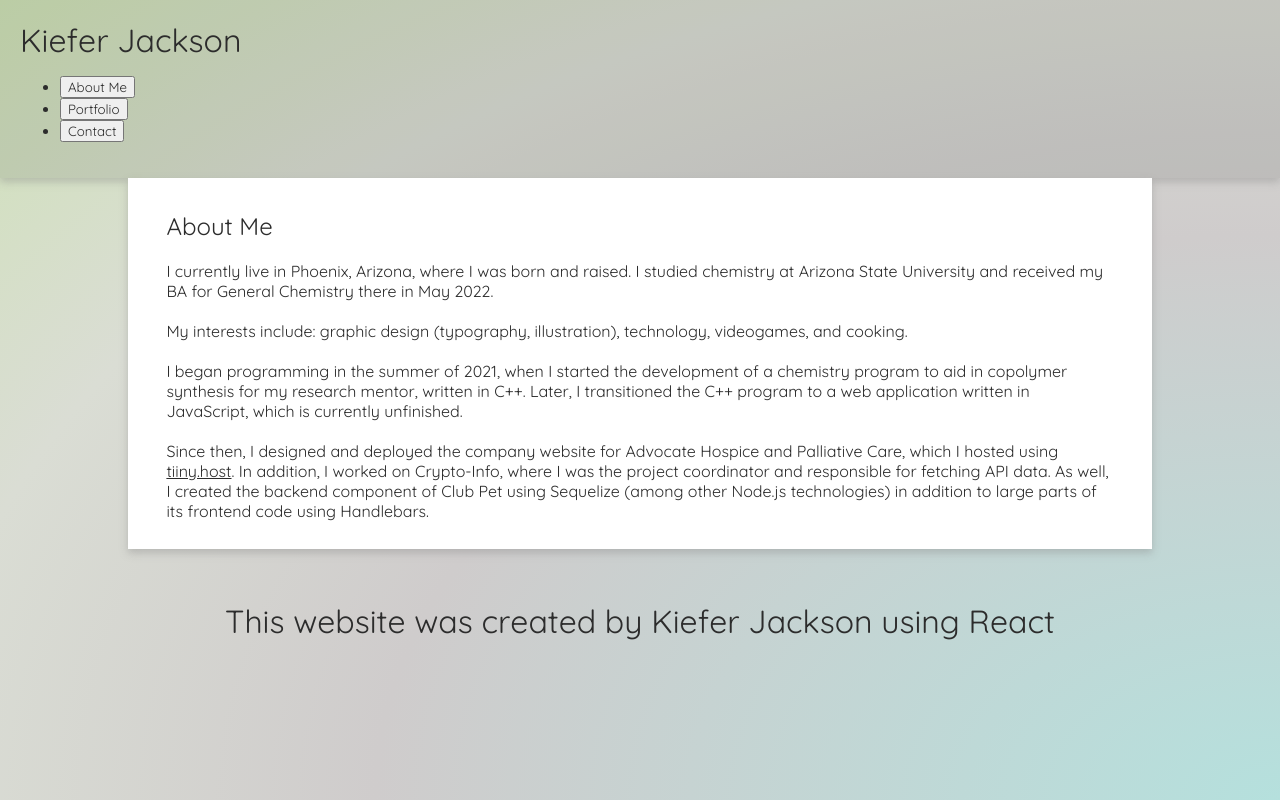
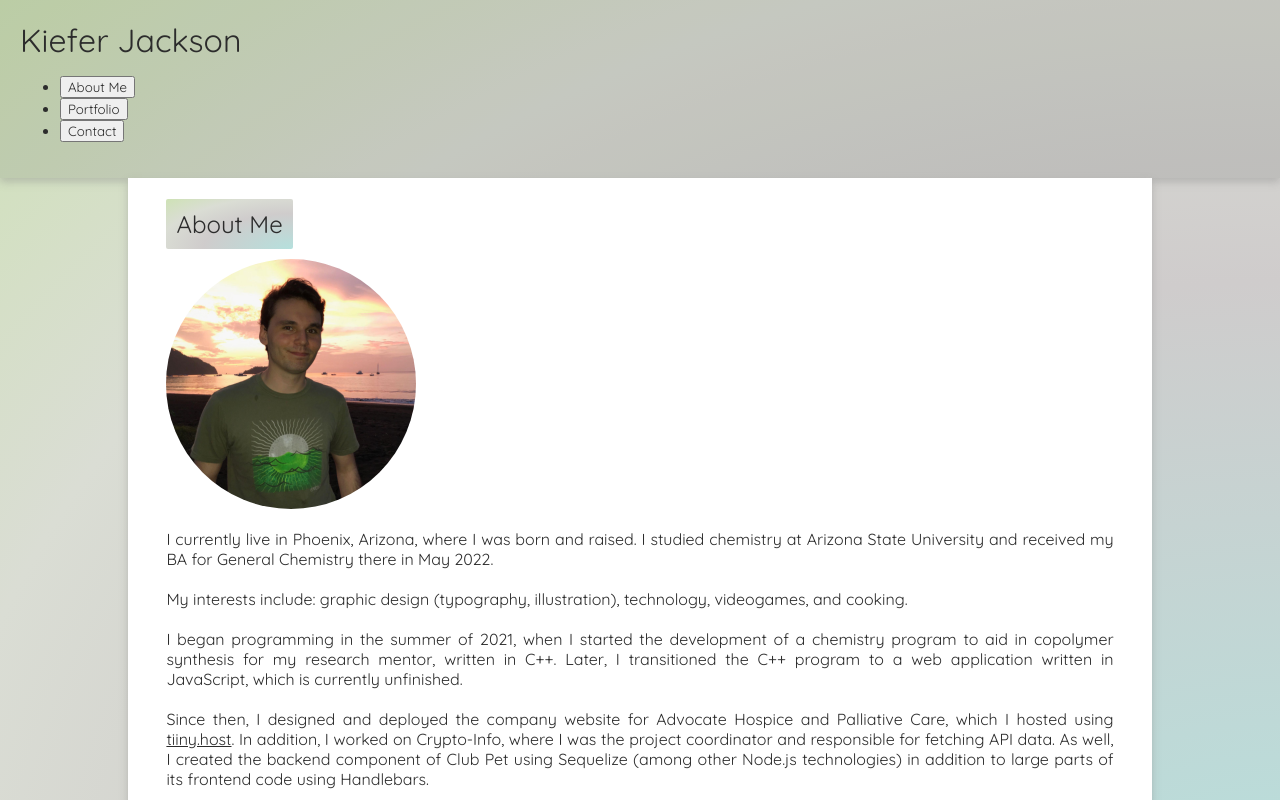
Before and after one commit to kieferjackson/react-portfolio, a React (Create React App) app in the folder portfolio-app/: page / in a window 1280 px wide. Shown: the top 800 px of the page. Built offline with nearby package versions, Linux system fonts and the light colour scheme.

Commit message:
Misc styling/structure changes

```diff
--- a/portfolio-app/src/components/Page.js
+++ b/portfolio-app/src/components/Page.js
@@ -1,6 +1,7 @@
 import React from 'react';
 import Project from './Project';
 import { projects } from '../utils';
+import avatar from './images/avatar.jpg';
 
 function select_page(page)
 {
@@ -9,10 +10,26 @@ function select_page(page)
         case 'About Me':
             const HOST_URL = 'tiiny.host';
 
+            const about_me_styles =
+            {
+                img:
+                {
+                    display: 'inline',
+                    borderRadius: '50%',
+                    width: 250
+                },
+                paragraph: { textAlign: 'justify' }
+            }
+
             return (
-            <section key='about_me_section'>
+                <section key='about_me_section' id='about_me'>
                     <h2>About Me</h2>
-                <p>
+                    <img
+                        src={avatar}
+                        alt="Myself (Kiefer Jackson) in front of a beach in Costa Rica during the sunset"
+                        style={about_me_styles.img}
+                    ></img>
+                    <p style={about_me_styles.paragraph}>
                         I currently live in Phoenix, Arizona, where I was born and raised. I studied chemistry at
                         Arizona State University and received my BA for General Chemistry there in May 2022.
                         <br /><br />
@@ -33,7 +50,8 @@ function select_page(page)
             );
         case 'Portfolio':
             return (
-                <section key='portfolio_section'>
+                <section key='portfolio_section'id='portfolio'>
+                    <h2>Portfolio</h2>
                     <div className='projects_container'>
                         {projects.map((project) => <Project key={project.title} {...project} />)}
                     </div>
@@ -45,8 +63,8 @@ function select_page(page)
             const EMAIL_ADDRESS = 'kieferleejackson@gmail.com';
 
             return (
-                <section key='contact_section'>
-                    <h3>Contact</h3>
+                <section key='contact_section' id='contact'>
+                    <h2>Contact</h2>
                     <div className='contact_info'>
                         GitHub: <a href={`https://github.com/${GITHUB_USERNAME}/`}>{GITHUB_USERNAME}</a>
                     </div>
--- a/portfolio-app/src/components/Project.js
+++ b/portfolio-app/src/components/Project.js
@@ -42,9 +42,6 @@ function Project({ title, languages_used, website_link, alt_tag, img }) {
     return (
         <div className='project_card' onMouseEnter={handleMouseEnter} onMouseLeave={handleMouseLeave} style={styles.project_card} key={title}>
             <h3 style={styles.title}>{title}</h3>
-            <ul style={styles.languages_used}>
-                {languages_used.map((language, index) => <li key={index}>{language}</li>)}
-            </ul>
             <a href={website_link} title={website_link}>
                 <img
                     onMouseEnter={handleMouseEnter}
@@ -55,6 +52,9 @@ function Project({ title, languages_used, website_link, alt_tag, img }) {
                     alt={alt_tag}
                 ></img>
             </a>
+            <ul style={styles.languages_used}>
+                {languages_used.map((language, index) => <li key={index}>{language}</li>)}
+            </ul>
         </div>
     );
 }
--- a/portfolio-app/src/index.css
+++ b/portfolio-app/src/index.css
@@ -1,24 +1,28 @@
 /* Importing the Quicksand font thought the Google Font API */
 @import url('https://fonts.googleapis.com/css2?family=Prompt:ital,wght@0,600;1,900&family=Quicksand:wght@400;700&display=swap');
 
-:root {
+:root
+{
   --glassy-gradient: radial-gradient(at bottom right, #b5e0ddff 0%, #cfccccff 50%, #daddd4ff 75%, #cee2b5ff 100%);
   --standard-box-shadow: 0px 4px 8px 0px #85858567;
   --dark-gray: #2c2c2c;
 }
 
-* {
+*
+{
   color: var(--dark-gray);
   font-family: 'Quicksand', Helvetica, Arial, sans-serif;
 }
 
-body {
+body
+{
   background: var(--glassy-gradient);
   margin: 0;
   min-height: 100vh;
 }
 
-main {
+main
+{
   box-sizing: border-box;
   width: 80%;
   min-height: fit-content;
@@ -28,7 +32,17 @@ main {
   background-color: #fff;
 }
 
-h1, h2, h3 {
+section h2
+{
+  background: var(--glassy-gradient);
+  border-radius: 2px;
+  margin: 1vh 0 10px 0;
+  padding: 10px;
+  width: fit-content;
+}
+
+h1, h2, h3
+{
   font-kerning: none;
   font-weight: 400;
 }
```
Lines whose indentation alone changed are shown as unchanged.
